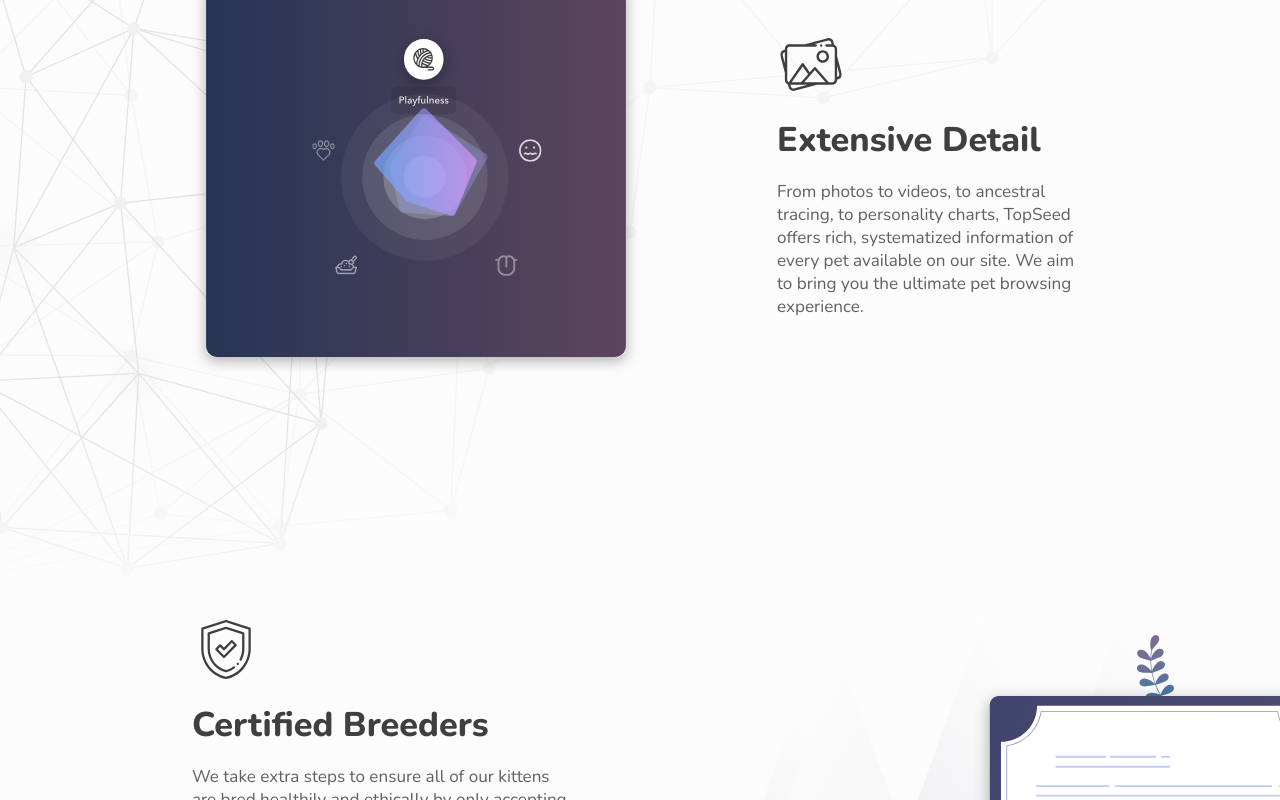
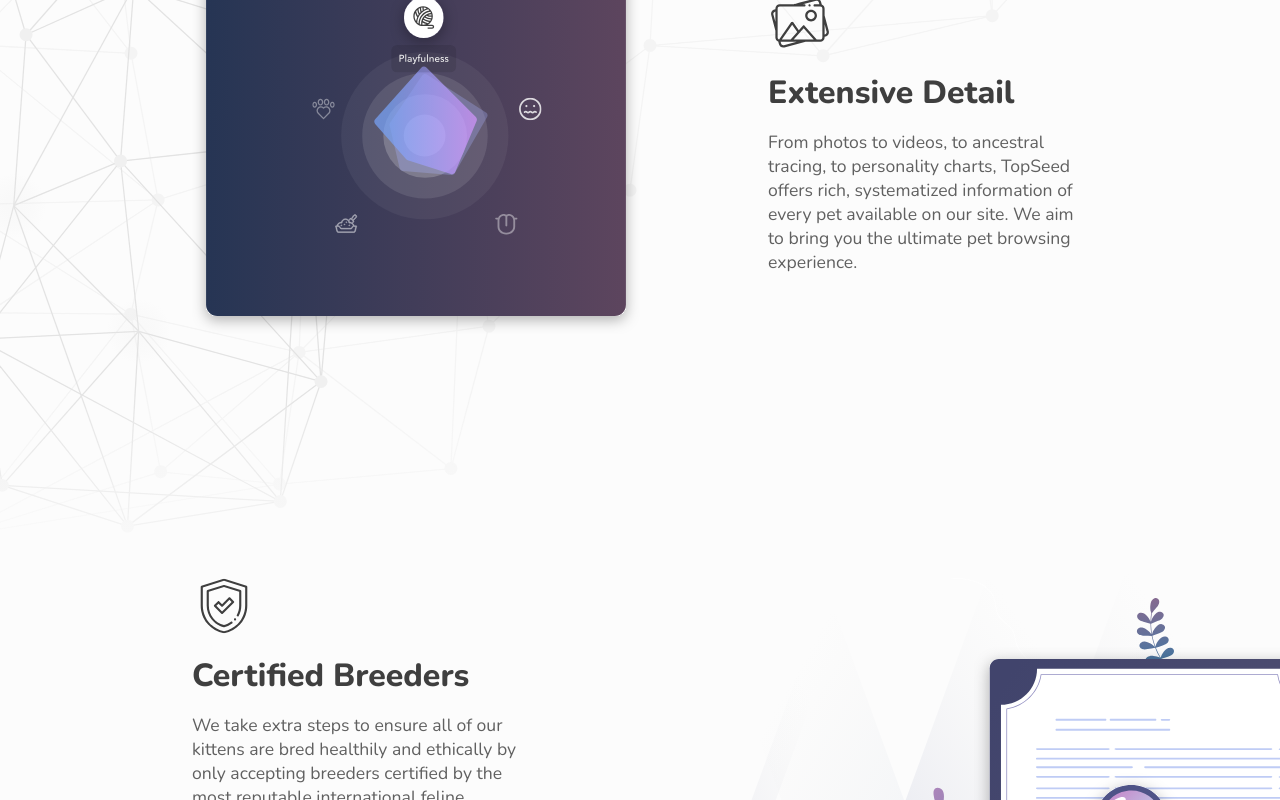
Before and after one commit to TopSeedDG/topseed_website, a React (Create React App) app in the folder frontend/: page / in a window 1280 px wide. Shown: the part 900-1700 px from the top of the page. Built offline with nearby package versions, Linux system fonts and the light colour scheme.

Commit message:
font size

```diff
--- a/frontend/src/pages/temporary/components/SectionText.js
+++ b/frontend/src/pages/temporary/components/SectionText.js
@@ -7,7 +7,7 @@ function SectionText({ icon, title, pText, subtitle, width, centered}) {
         <Icon src={icon} />
         <h2>{title}</h2>
         {subtitle === undefined? null : <Subtitle>{subtitle}</Subtitle>}
-        <p>{pText}</p>
+        <LargeP>{pText}</LargeP>
     </Wrapper>
   )
 }
@@ -32,5 +32,8 @@ const Subtitle = styled.h6`
     color: var(--heather-400);
     margin-top: -0.5em;
 `
+const LargeP = styled.p`
+    font-size: 1.1em;
+`
 
 export default SectionText
--- a/frontend/src/pages/temporary/components/TempFooter.js
+++ b/frontend/src/pages/temporary/components/TempFooter.js
@@ -38,7 +38,6 @@ const Footer = styled.footer`
     place-content: center;
     padding: 15vh 0;
     width: 100%;
-    font-size: 0.9em;
     background-image: linear-gradient(to right, #263554, #5D455E)
 `
 
@@ -62,6 +61,8 @@ const About = styled.div`
     }
 
     p {
+        font-weight: 300;
+        font-size: 1em;
         margin-top: 1em;
         color: var(--grey-200);
     }
@@ -79,6 +80,8 @@ const Contact = styled.div`
     p {
         text-align: right;
         font-weight: 300;
+        font-size: 0.9em;
+        line-height: 1.6;
     }
 `
 const SocialIcons = styled.div`
--- a/frontend/src/pages/temporary/style.css
+++ b/frontend/src/pages/temporary/style.css
@@ -23,7 +23,7 @@
 html {
     background-color: #FCFCFC;
     overflow-x: hidden;
-    font-size: min(calc(12px + 0.4vw), 18px);
+    font-size: min(calc(12px + 0.4vw), 16px);
     font-family: 'Nunito', sans-serif;
 }
 
```
